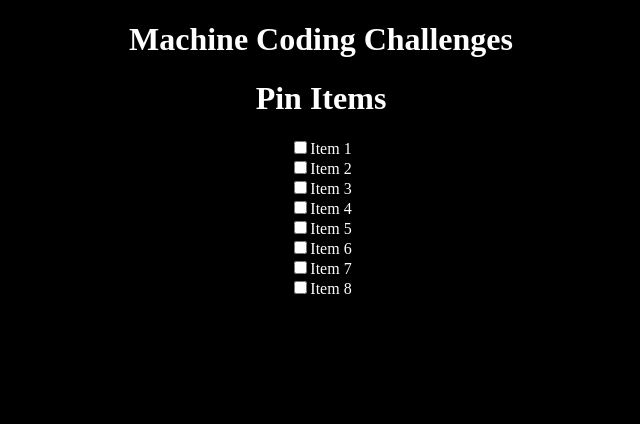
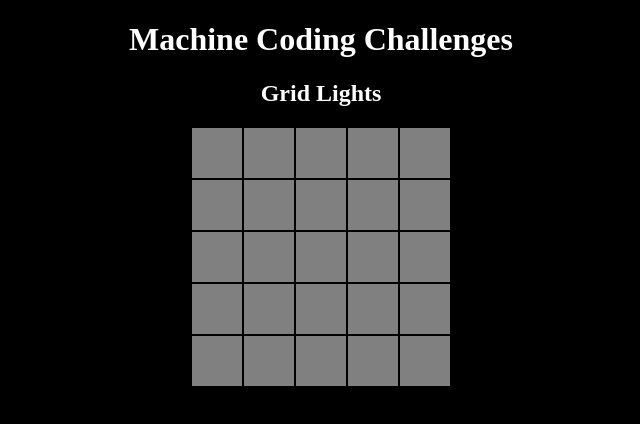
Before and after one commit to Vamsichowdhury/Frontend, a React (Vite) app in the folder react/machine-coding/machine-coding-challenges/: page / in a window 1280 px wide. Shown: the top 424 px of the page, without its empty margins (319-959 px from the left). Built offline with nearby package versions, Linux system fonts and the light colour scheme.

Commit message:
feat: Add GridLights component with grid toggling functionality and styles

```diff
--- a/react/machine-coding/machine-coding-challenges/src/App.jsx
+++ b/react/machine-coding/machine-coding-challenges/src/App.jsx
@@ -1,5 +1,6 @@
 import "./App.css";
-import PinItems from "./features/pin-items/PinItems";
+import GridLights from "./features/grid-lights/GridLights";
+// import PinItems from "./features/pin-items/PinItems";
 // import TransferList from "./features/transfer-list/TransferList";
 // import StopWatch from "./features/stop-watch/StopWatch";
 // import Star from "./features/star/Star";
@@ -59,8 +60,9 @@ function App() {
         {/* <Star /> */}
         {/* <TrafficLights /> */}
         {/* <StopWatch /> */}
-        <PinItems />
+        {/* <PinItems /> */}
         {/* <TransferList /> */}
+        <GridLights />
       </div>
     </>
   );
--- /dev/null
+++ b/react/machine-coding/machine-coding-challenges/src/features/grid-lights/GridLights.jsx
@@ -0,0 +1,62 @@
+import { useState } from "react";
+import styles from "./GridLights.module.css";
+
+export default function GridLights() {
+  const [grid, setGrid] = useState([
+    [false, false, false, false, false],
+    [false, false, false, false, false],
+    [false, false, false, false, false],
+    [false, false, false, false, false],
+    [false, false, false, false, false],
+  ]);
+
+  const toggleCells = (rowIndex, cellIndex) => {
+    /*
+            selected: 1,1
+            i want row: 0,1  2,1
+            i want col: 1,0  1,2
+    */
+    const newGrid = grid.map((row, rIndex) => {
+      return row.map((cell, cIndex) => {
+        if (
+          (rowIndex === rIndex && cellIndex === cIndex) ||
+          (rowIndex - 1 === rIndex && cellIndex === cIndex) ||
+          (rowIndex + 1 === rIndex && cellIndex === cIndex) ||
+          (rowIndex === rIndex && cellIndex - 1 === cIndex) ||
+          (rowIndex === rIndex && cellIndex + 1 === cIndex)
+        ) {
+          return !cell;
+        }
+        return cell;
+      });
+    });
+    setGrid(newGrid);
+  };
+  return (
+    <div>
+      <h2>Grid Lights</h2>
+      <div className={styles.grid}>
+        {grid.map((row, rowIndex) => {
+          return (
+            <div key={rowIndex} className={styles.row}>
+              {row.map((cell, cellIndex) => {
+                return (
+                  <div
+                    key={cellIndex}
+                    className={`${cell ? styles.cellOn : styles.cellOff} ${styles.cell}`}
+                    onClick={() => toggleCells(rowIndex, cellIndex)}
+                  ></div>
+                );
+              })}
+            </div>
+          );
+        })}
+      </div>
+    </div>
+  );
+}
+/*
+selected: 1,1
+i want row: 0,1 1,1 2,1
+i want col: 1,0 1,1 1,2
+*/
--- /dev/null
+++ b/react/machine-coding/machine-coding-challenges/src/features/grid-lights/GridLights.module.css
@@ -0,0 +1,20 @@
+.grid {
+  display: flex;
+  flex-direction: column;
+  justify-content: center;
+  align-items: center;
+}
+.row {
+  display: flex;
+}
+.cell {
+  width: 50px;
+  height: 50px;
+  margin: 1px;
+}
+.cellOn {
+  background-color: yellow;
+}
+.cellOff {
+  background-color: gray;
+}
```
